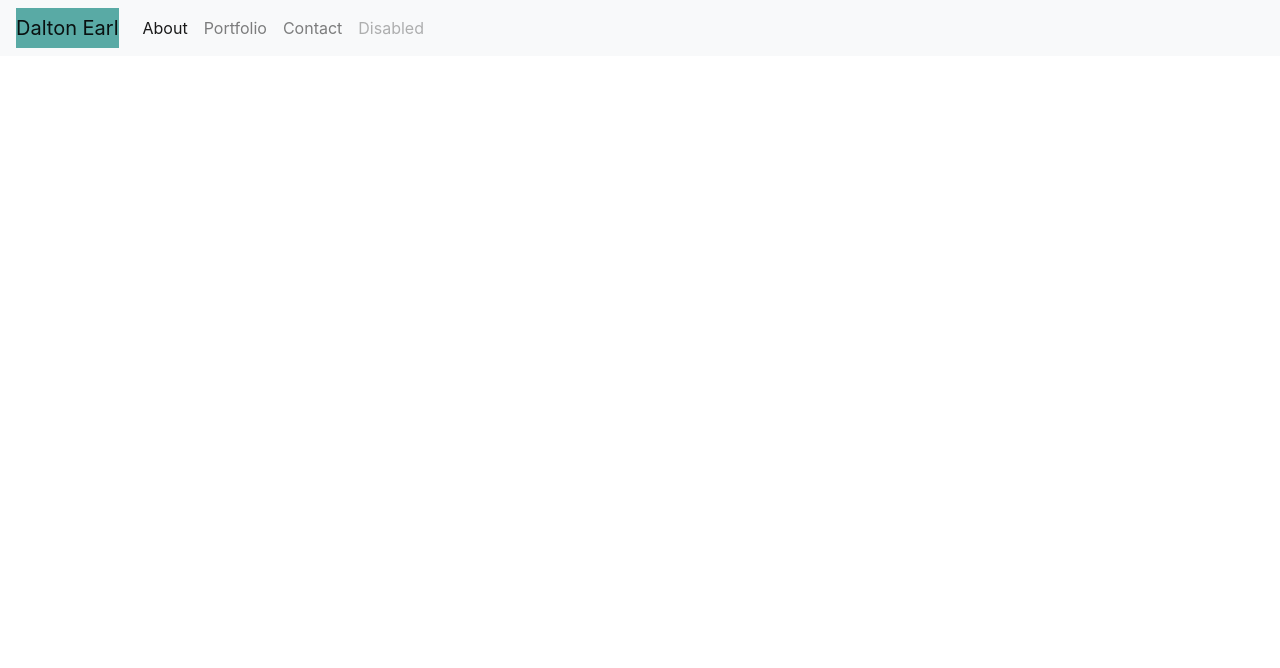
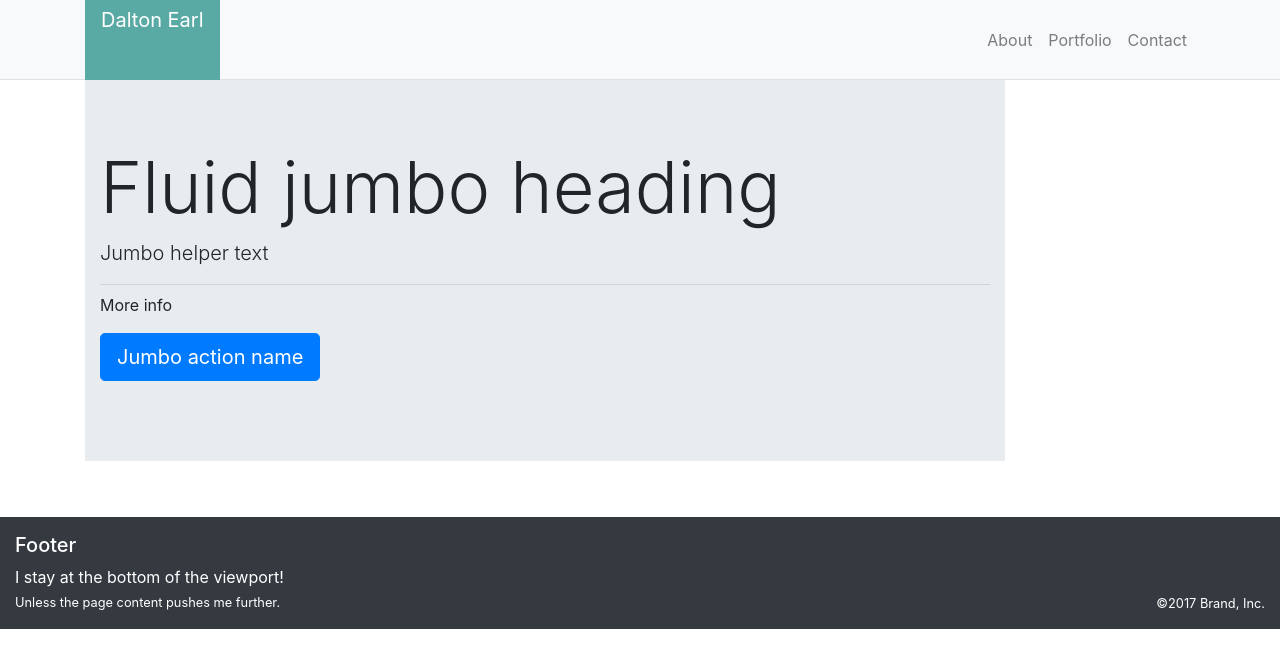
Before and after one commit to Dalton-Earl/portfolio-bootstrap, a plain HTML site: page index.html in a window 1280 px wide. Drawn offline with nearby package versions, Linux system fonts and the light colour scheme.

Commit message:
header nav set up added footer that needs styling

```diff
--- /dev/null
+++ b/assets/css/reset.css
@@ -0,0 +1,367 @@
+
+/* http://meyerweb.com/eric/tools/css/reset/
+   v2.0-modified | 20110126
+   License: none (public domain)
+*/
+
+html, body, div, span, applet, object, iframe,
+h1, h2, h3, h4, h5, h6, p, blockquote, pre,
+a, abbr, acronym, address, big, cite, code,
+del, dfn, em, img, ins, kbd, q, s, samp,
+small, strike, strong, sub, sup, tt, var,
+b, u, i, center,
+dl, dt, dd, ol, ul, li,
+fieldset, form, label, legend,
+table, caption, tbody, tfoot, thead, tr, th, td,
+article, aside, canvas, details, embed,
+figure, figcaption, footer, header, hgroup,
+menu, nav, output, ruby, section, summary,
+time, mark, audio, video {
+  margin: 0;
+	padding: 0;
+	border: 0;
+	font-size: 100%;
+	font: inherit;
+	vertical-align: baseline;
+}
+
+/* make sure to set some focus styles for accessibility */
+:focus {
+    outline: 0;
+}
+
+/* HTML5 display-role reset for older browsers */
+article, aside, details, figcaption, figure,
+footer, header, hgroup, menu, nav, section {
+	display: block;
+}
+
+body {
+	line-height: 1;
+}
+
+ol, ul {
+	list-style: none;
+}
+
+blockquote, q {
+	quotes: none;
+}
+
+blockquote:before, blockquote:after,
+q:before, q:after {
+	content: '';
+	content: none;
+}
+
+table {
+	border-collapse: collapse;
+	border-spacing: 0;
+}
+
+input[type=search]::-webkit-search-cancel-button,
+input[type=search]::-webkit-search-decoration,
+input[type=search]::-webkit-search-results-button,
+input[type=search]::-webkit-search-results-decoration {
+    -webkit-appearance: none;
+    -moz-appearance: none;
+}
+
+input[type=search] {
+    -webkit-appearance: none;
+    -moz-appearance: none;
+    -webkit-box-sizing: content-box;
+    -moz-box-sizing: content-box;
+    box-sizing: content-box;
+}
+
+textarea {
+    overflow: auto;
+    vertical-align: top;
+    resize: vertical;
+}
+
+/**
+ * Correct `inline-block` display not defined in IE 6/7/8/9 and Firefox 3.
+ */
+
+audio,
+canvas,
+video {
+    display: inline-block;
+    *display: inline;
+    *zoom: 1;
+    max-width: 100%;
+}
+
+/**
+ * Prevent modern browsers from displaying `audio` without controls.
+ * Remove excess height in iOS 5 devices.
+ */
+
+audio:not([controls]) {
+    display: none;
+    height: 0;
+}
+
+/**
+ * Address styling not present in IE 7/8/9, Firefox 3, and Safari 4.
+ * Known issue: no IE 6 support.
+ */
+
+[hidden] {
+    display: none;
+}
+
+/**
+ * 1. Correct text resizing oddly in IE 6/7 when body `font-size` is set using
+ *    `em` units.
+ * 2. Prevent iOS text size adjust after orientation change, without disabling
+ *    user zoom.
+ */
+
+html {
+    font-size: 100%; /* 1 */
+    -webkit-text-size-adjust: 100%; /* 2 */
+    -ms-text-size-adjust: 100%; /* 2 */
+}
+
+/**
+ * Address `outline` inconsistency between Chrome and other browsers.
+ */
+
+a:focus {
+    outline: thin dotted;
+}
+
+/**
+ * Improve readability when focused and also mouse hovered in all browsers.
+ */
+
+a:active,
+a:hover {
+    outline: 0;
+}
+
+/**
+ * 1. Remove border when inside `a` element in IE 6/7/8/9 and Firefox 3.
+ * 2. Improve image quality when scaled in IE 7.
+ */
+
+img {
+    border: 0; /* 1 */
+    -ms-interpolation-mode: bicubic; /* 2 */
+}
+
+/**
+ * Address margin not present in IE 6/7/8/9, Safari 5, and Opera 11.
+ */
+
+figure {
+    margin: 0;
+}
+
+/**
+ * Correct margin displayed oddly in IE 6/7.
+ */
+
+form {
+    margin: 0;
+}
+
+/**
+ * Define consistent border, margin, and padding.
+ */
+
+fieldset {
+    border: 1px solid #c0c0c0;
+    margin: 0 2px;
+    padding: 0.35em 0.625em 0.75em;
+}
+
+/**
+ * 1. Correct color not being inherited in IE 6/7/8/9.
+ * 2. Correct text not wrapping in Firefox 3.
+ * 3. Correct alignment displayed oddly in IE 6/7.
+ */
+
+legend {
+    border: 0; /* 1 */
+    padding: 0;
+    white-space: normal; /* 2 */
+    *margin-left: -7px; /* 3 */
+}
+
+/**
+ * 1. Correct font size not being inherited in all browsers.
+ * 2. Address margins set differently in IE 6/7, Firefox 3+, Safari 5,
+ *    and Chrome.
+ * 3. Improve appearance and consistency in all browsers.
+ */
+
+button,
+input,
+select,
+textarea {
+    font-size: 100%; /* 1 */
+    margin: 0; /* 2 */
+    vertical-align: baseline; /* 3 */
+    *vertical-align: middle; /* 3 */
+}
+
+/**
+ * Address Firefox 3+ setting `line-height` on `input` using `!important` in
+ * the UA stylesheet.
+ */
+
+button,
+input {
+    line-height: normal;
+}
+
+/**
+ * Address inconsistent `text-transform` inheritance for `button` and `select`.
+ * All other form control elements do not inherit `text-transform` values.
+ * Correct `button` style inheritance in Chrome, Safari 5+, and IE 6+.
+ * Correct `select` style inheritance in Firefox 4+ and Opera.
+ */
+
+button,
+select {
+    text-transform: none;
+}
+
+/**
+ * 1. Avoid the WebKit bug in Android 4.0.* where (2) destroys native `audio`
+ *    and `video` controls.
+ * 2. Correct inability to style clickable `input` types in iOS.
+ * 3. Improve usability and consistency of cursor style between image-type
+ *    `input` and others.
+ * 4. Remove inner spacing in IE 7 without affecting normal text inputs.
+ *    Known issue: inner spacing remains in IE 6.
+ */
+
+button,
+html input[type="button"], /* 1 */
+input[type="reset"],
+input[type="submit"] {
+    -webkit-appearance: button; /* 2 */
+    cursor: pointer; /* 3 */
+    *overflow: visible;  /* 4 */
+}
+
+/**
+ * Re-set default cursor for disabled elements.
+ */
+
+button[disabled],
+html input[disabled] {
+    cursor: default;
+}
+
+/**
+ * 1. Address box sizing set to content-box in IE 8/9.
+ * 2. Remove excess padding in IE 8/9.
+ * 3. Remove excess padding in IE 7.
+ *    Known issue: excess padding remains in IE 6.
+ */
+
+input[type="checkbox"],
+input[type="radio"] {
+    box-sizing: border-box; /* 1 */
+    padding: 0; /* 2 */
+    *height: 13px; /* 3 */
+    *width: 13px; /* 3 */
+}
+
+/**
+ * 1. Address `appearance` set to `searchfield` in Safari 5 and Chrome.
+ * 2. Address `box-sizing` set to `border-box` in Safari 5 and Chrome
+ *    (include `-moz` to future-proof).
+ */
+
+input[type="search"] {
+    -webkit-appearance: textfield; /* 1 */
+    -moz-box-sizing: content-box;
+    -webkit-box-sizing: content-box; /* 2 */
+    box-sizing: content-box;
+}
+
+/**
+ * Remove inner padding and search cancel button in Safari 5 and Chrome
+ * on OS X.
+ */
+
+input[type="search"]::-webkit-search-cancel-button,
+input[type="search"]::-webkit-search-decoration {
+    -webkit-appearance: none;
+}
+
+/**
+ * Remove inner padding and border in Firefox 3+.
+ */
+
+button::-moz-focus-inner,
+input::-moz-focus-inner {
+    border: 0;
+    padding: 0;
+}
+
+/**
+ * 1. Remove default vertical scrollbar in IE 6/7/8/9.
+ * 2. Improve readability and alignment in all browsers.
+ */
+
+textarea {
+    overflow: auto; /* 1 */
+    vertical-align: top; /* 2 */
+}
+
+/**
+ * Remove most spacing between table cells.
+ */
+
+table {
+    border-collapse: collapse;
+    border-spacing: 0;
+}
+
+html,
+button,
+input,
+select,
+textarea {
+    color: #222;
+}
+
+
+::-moz-selection {
+    background: #b3d4fc;
+    text-shadow: none;
+}
+
+::selection {
+    background: #b3d4fc;
+    text-shadow: none;
+}
+
+img {
+    vertical-align: middle;
+}
+
+fieldset {
+    border: 0;
+    margin: 0;
+    padding: 0;
+}
+
+textarea {
+    resize: vertical;
+}
+
+.chromeframe {
+    margin: 0.2em 0;
+    background: #ccc;
+    color: #000;
+    padding: 0.2em 0;
+}
--- a/index.html
+++ b/index.html
@@ -10,14 +10,18 @@
     <link rel="stylesheet" href="https://stackpath.bootstrapcdn.com/bootstrap/4.3.1/css/bootstrap.min.css" integrity="sha384-ggOyR0iXCbMQv3Xipma34MD+dH/1fQ784/j6cY/iJTQUOhcWr7x9JvoRxT2MZw1T" crossorigin="anonymous">
   </head>
   <body>
-      <nav class="navbar navbar-expand-sm navbar-light bg-light" style="background-color: #ffffff;">
-          <a class="navbar-brand" style="background-color: #59aaa5;" href="#">Dalton Earl</a>
+      <nav class="navbar navbar-expand-sm navbar-light bg-light border-bottom" style="background-color: #ffffff; height: 80px;">
+          <!-- a container to center the items of the navbar -->
+        <div class="container">
+
+
+        <a class="navbar-brand align-middle align-text-bottom px-3 py-auto text-white" style="background-color: #59aaa5; height: 80px;" href="#">Dalton Earl</a>
           <button class="navbar-toggler" type="button" data-toggle="collapse" data-target="#navbarNav" aria-controls="navbarNav" aria-expanded="false" aria-label="Toggle navigation">
             <span class="navbar-toggler-icon"></span>
           </button>
-          <div class="collapse navbar-collapse" id="navbarNav">
-            <ul class="navbar-nav">
-              <li class="nav-item active">
+          <div class="collapse navbar-collapse" id = "navbarNav">
+            <ul class="nav navbar-nav ml-auto navbar-right">
+              <li class="nav-item">
                 <a class="nav-link" href="index.html">About <span class="sr-only">(current)</span></a>
               </li>
               <li class="nav-item">
@@ -26,16 +30,46 @@
               <li class="nav-item">
                 <a class="nav-link" href="contact.html">Contact</a>
               </li>
-              <li class="nav-item">
-                <a class="nav-link disabled" href="#">Disabled</a>
-              </li>
             </ul>
           </div>
+        </div>
         </nav>
         <div class="container">
+          <div class="row">
+            <div class="col-md-10 col-xs-12">
+              <div class="jumbotron jumbotron-fluid">
+                <div class="container">
+                  <h1 class="display-3">Fluid jumbo heading</h1>
+                  <p class="lead">Jumbo helper text</p>
+                  <hr class="my-2">
+                  <p>More info</p>
+                  <p class="lead">
+                    <a class="btn btn-primary btn-lg" href="Jumbo action link" role="button">Jumbo action name</a>
+                  </p>
+                </div>
+              </div>
+
+            </div>
+          </div>
 
 
         </div>
+        <footer class="bg-dark text-white mt-4">
+          <div class="container-fluid py-3">
+              <div class="row">
+                  <div class="col-md-3">
+                      <h5>Footer</h5></div>
+                  <div class="col-md-3"></div>
+                  <div class="col-md-3"></div>
+                  <div class="col-md-3"></div>
+              </div>
+              <div class="row">
+                  <div class="col-md-6">I stay at the bottom of the viewport! <span class="small"><br>Unless the page content pushes me further.</span></div>
+                  <div class="col-md-3"></div>
+                  <div class="col-md-3 text-right small align-self-end">©2017 Brand, Inc.</div>
+              </div>
+          </div>
+      </footer>
 
   </body>
 </html>
```
